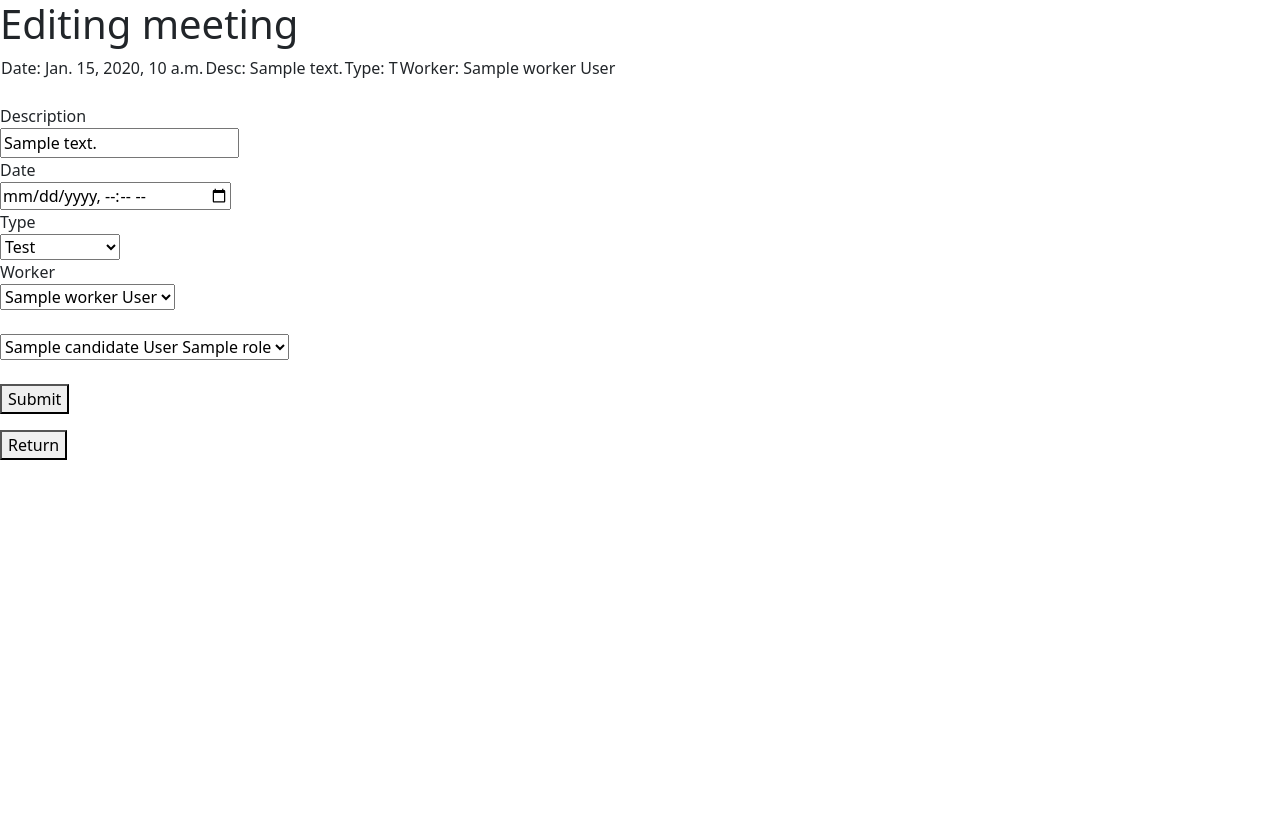
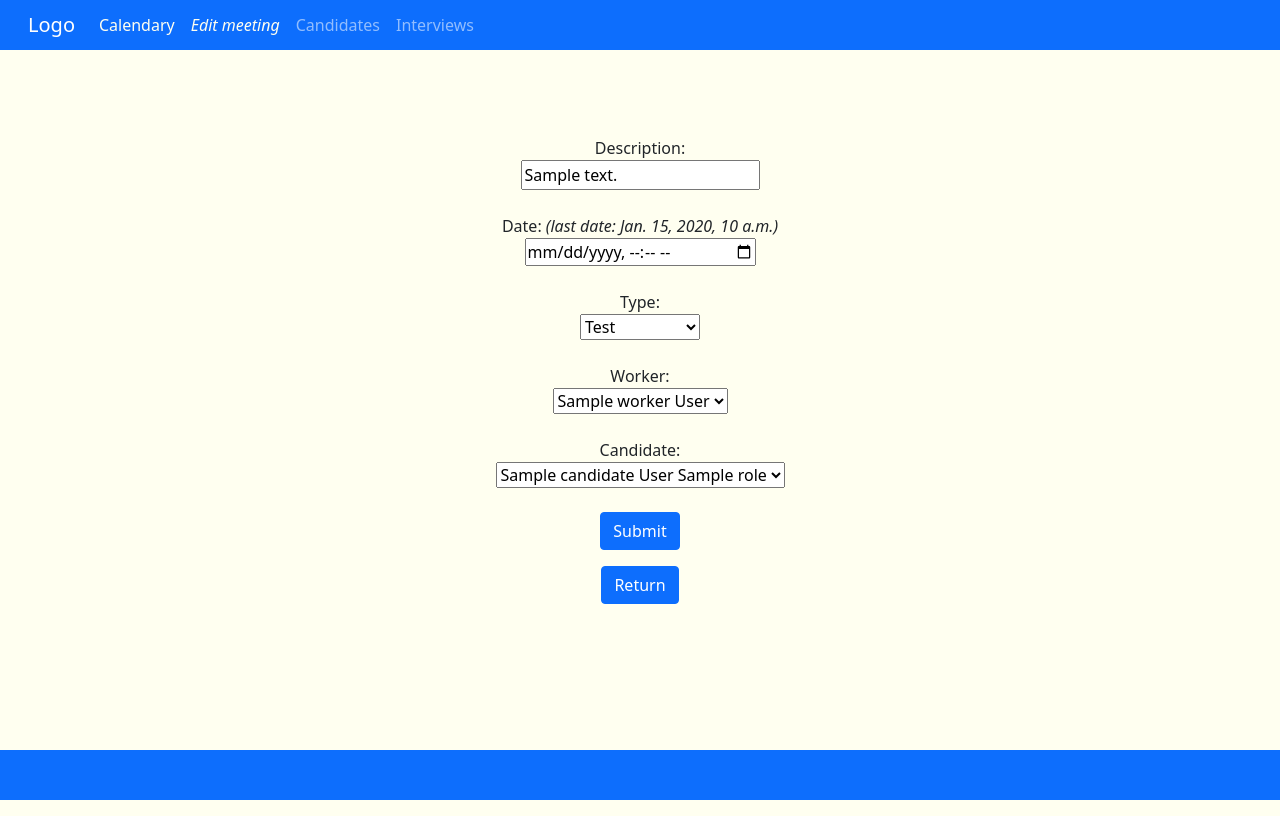
Before and after one commit to rafal1999/TAB, a Django app: page /calendar/edit/1 in a window 1280 px wide. Before the commit the page ends 460 px from the top, so only its background shows below. Run offline with Django 3.2, Linux system fonts and the light colour scheme; tables that the repository leaves empty hold one stand-in row (values such as "Sample post"); some libraries are stand-ins or nearby versions.

Commit message:
wygląd edycji spotkania

```diff
--- a/Site/templates/calendaredit.html
+++ b/Site/templates/calendaredit.html
@@ -1,4 +1,7 @@
+{% extends 'base.html' %}
 {% load static %}
+
+{% block content %}
 
 <link
     rel="stylesheet"
@@ -7,45 +10,85 @@
 />
 
 <html>
+    <title>Candidates recruitment system</title>
+    <body style="background-color:ivory">
+        <nav class="navbar fixed-top navbar-dark bg-primary navbar-expand-lg" style="height: 50px" >
+            <div class="container-fluid">
+                <a class="navbar-brand" href="/">Logo</a>
+                <div class="collapse navbar-collapse">
+                    <ul class="navbar-nav">
+                        <li class="nav-item">
+                            <a href="/calendar/" class="nav-link" style="color: ivory;">Calendary</a>
+                        </li>
+                        <li class="nav-item" >
+                            <a class="nav-link disabled" style="font-style: italic; color:ivory" >Edit meeting</a>
+                        </li>
+                        <li class="nav-item">
+                            <a href="/candidates" class="nav-link" >Candidates</a>
+                        </li>
+                        <li class="nav-item">
+                            <a href="/interviews" class="nav-link" >Interviews</a>
+                        </li>
+                    </ul>
+                </div>
+            </div>
+        </nav>
+        <nav class="navbar fixed-bottom navbar-dark bg-primary " style="height: 50px" ></nav>
 
-<h1>Editing meeting</h1>
-    <table id="id_table">
-        <tr><td>Date: {{meeting.Meeting_date}}</td><td>Desc: {{meeting.Description}}</td><td>Type: {{meeting.Meeting_type}}</td><td>Worker: {{ worker.Name }} {{ worker.Surname }}</td></tr>
-    </table>
-
+<br><br>
+<center>
 <form method="POST">
     {% csrf_token %}
-    <br>Description</br>
+    <br>Description:</br>
     <input name="meeting_desc" id="id_meeting_desc" placeholder="Description" value="{{meeting.Description}}"/>
-    <br>Date</br>
-    <input type="datetime-local" name="Meeting_date" id="id_meeting_desc" />
-    <br>Type</br>
+    <br>
+
+    <br>Date: <i>(last date: {{meeting.Meeting_date}})</i></br>
+    <input type="datetime-local" name="Meeting_date" id="id_meeting_desc"/>
+    <span class="iconify" data-icon="mdi:help-circle" style="color: lightcoral;" data-toggle="tooltip" data-placement="right" title="YYYY-MM-DD"></span>
+    <br>
+
+    <br>Type:</br>
     {{ tf.Meeting_type }}
-    <br>Worker</br>
+    <br>
+
+    <br>Worker:</br>
     <select name="workers" id="workers">
     {% for w in workers %}
       <option>{{w.Name}} {{w.Surname}}</option>
     {% endfor %}
     </select>
-    <br></br>
+    <br>
+
+    <br>Candidate:</br>
     <select name="process" id="process">
     {% for p in processes %}
       <option>{{p}}</option>
     {% endfor %}
     </select>
     <br></br>
-    <button>Submit</button>
+    <button class="btn btn-primary" >Submit</button>
 </form>
 
 {{ debug }}
 
-<button onclick="Return()">Return</button>
-
+<button class="btn btn-primary" onclick="Return()">Return</button>
+</center>
+</body>
 </html>
-
+{% endblock content %}
+{% block js %}
+<script src="https://code.iconify.design/2/2.0.3/iconify.min.js"></script>
 <script>
 function Return()
     {
         location.replace("/calendar");
     }
     </script>
+
+<script>
+    $(function () {
+  $('[data-toggle="tooltip"]').tooltip()
+  })
+  </script>
+  {% endblock js %}
```
